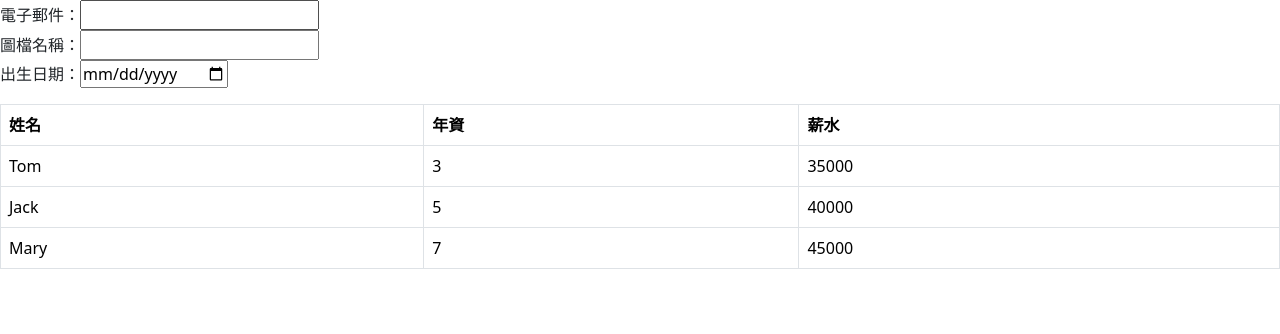
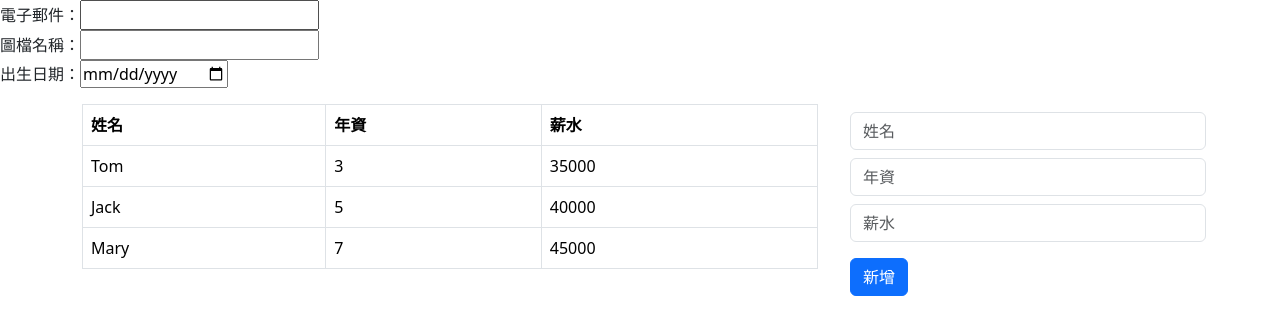
Before and after one commit to HsiaoHungWang/UX_JavaScript, a plain HTML site: page Object_buildIn.html in a window 1280 px wide. Drawn offline with nearby package versions, Linux system fonts and the light colour scheme.

Commit message:
新增資料到陣列中

```diff
--- a/Object_buildIn.html
+++ b/Object_buildIn.html
@@ -31,8 +31,10 @@
 
     </ul>
 
-
-    <table id="tableEmployee" class="table table-bordered">
+    <div class="container">
+        <div class="row">
+            <div class="col-8">
+                 <table id="tableEmployee" class="table table-bordered">
       <thead>
         <tr>
             <th>姓名</th>
@@ -41,24 +43,26 @@
         </tr>
       </thead>
       <tbody>
-        <tr>
-            <td>Tom</td>
-            <td>3</td>
-            <td>50000</td>
-        </tr>
-        <tr>
-            <td>Tom</td>
-            <td>3</td>
-            <td>50000</td>
-        </tr>
-        <tr>
-            <td>Tom</td>
-            <td>3</td>
-            <td>50000</td>
-        </tr>
-
       </tbody>
     </table>
+            </div>
+            <div class="col-4">
+                <div>
+                    <input type="text" placeholder="姓名" id="inputName" class="form-control m-2" />
+                </div>
+                <div>
+                    <input type="text" placeholder="年資" id="inputYear" class="form-control m-2" />
+                </div>
+                <div>
+                    <input type="text" placeholder="薪水" id="inputSalary" class="form-control m-2" />
+                </div>
+                <div>
+                    <button class="btn btn-primary  m-2" id="buttonAdd">新增</button>
+                </div>
+            </div>
+        </div>
+    </div>
+
 
 
 
@@ -72,6 +76,49 @@
         const divMsg = document.querySelector('#divMessage');
         const ulNames = document.querySelector('#ul1');
         const tbodyEmployee = document.querySelector('#tableEmployee > tbody');
+
+
+        const inpName = document.querySelector('#inputName');
+        const inpYear = document.querySelector('#inputYear');
+        const inpSalary = document.querySelector('#inputSalary');
+        const btnAdd = document.querySelector('#buttonAdd');
+
+        //JSON
+        const emps = [{"name":"Tom","workYears":3,"salary":35000},
+                     {"name":"Jack","workYears":5,"salary":40000},
+                     {"name":"Mary","workYears":7,"salary":45000}];
+
+
+        btnAdd.addEventListener('click',()=>{
+            const emp ={"name":inpName.value,"workYears":inpYear.value,"salary":inpSalary.value};
+            console.log(emp);
+            //怎麼加到 emps 陣列中?
+
+            loadDatas();
+        })
+
+
+   const loadDatas = ()=>{
+             const lis = emps.map(emp=>{
+            const {name,workYears,salary} = emp;
+            return(
+                // `<li>${emp.name}</li>`
+                `<tr>
+                    <td>${name}</td>
+                    <td>${workYears}</td>
+                    <td>${salary}</td>
+                </tr>
+
+                `
+            )
+        })
+        tbodyEmployee.innerHTML = lis.join('');
+        }
+
+
+  loadDatas();
+
+
 
         inpMail.addEventListener('blur', () => {
             //email格式檢查
@@ -186,25 +233,9 @@
         // const datas = arr2.map(item=>item * 2)
         // console.log(datas);
 
-        //JSON
-        const emps = [{"name":"Tom","workYears":3,"salary":35000},
-                     {"name":"Jack","workYears":5,"salary":40000},
-                     {"name":"Mary","workYears":7,"salary":45000}];
 
-        const lis = emps.map(emp=>{
-            const {name,workYears,salary} = emp;
-            return(
-                // `<li>${emp.name}</li>`
-                `<tr>
-                    <td>${name}</td>
-                    <td>${workYears}</td>
-                    <td>${salary}</td>
-                </tr>
 
-                `
-            )
-        })
-        tbodyEmployee.innerHTML = lis.join('');
+
 
 
         // emps.forEach(emp=>{
```
